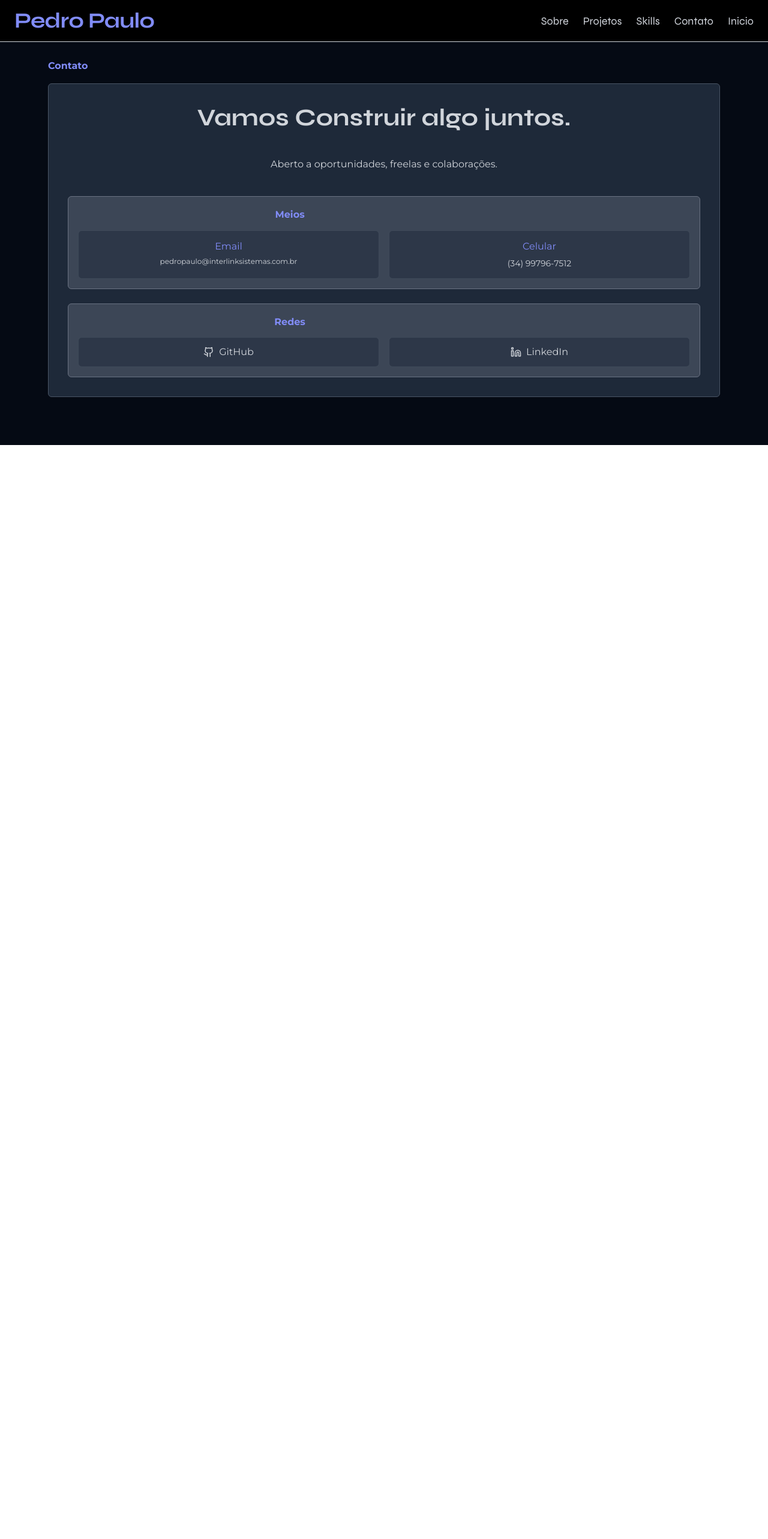
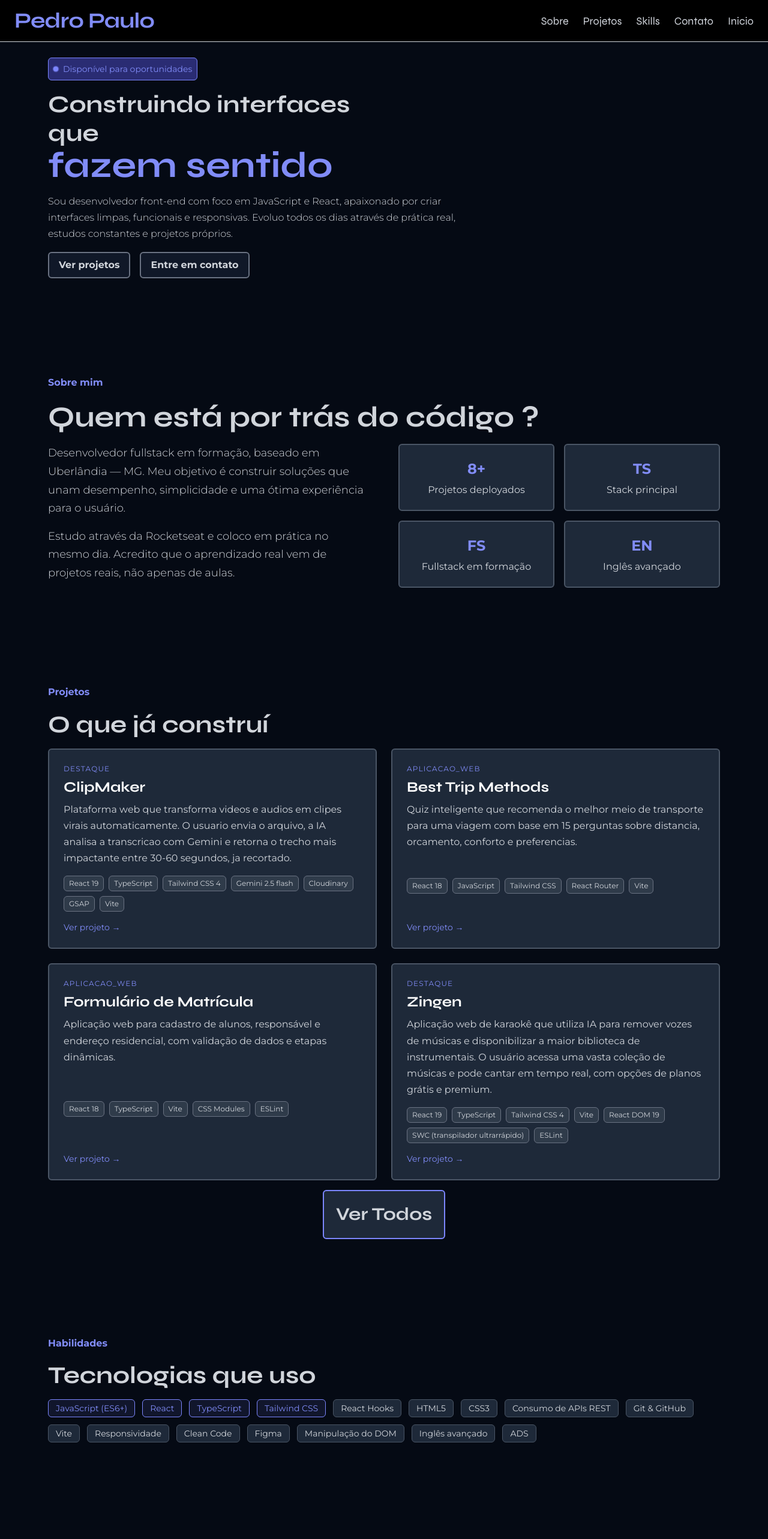
Before and after one commit to P3dr0PRR/portifa-16-03-26, a React (Vite) app: page / in a window 1280 px wide. Shown: the top 2566 px of the page at 60% size. Before the commit the page ends 800 px from the top, so only its background shows below. Built offline with nearby package versions, Linux system fonts and the light colour scheme.

Commit message:
refactor: adiciona footer no layer base com estilos globais

```diff
--- a/src/components/footer/footer.tsx
+++ b/src/components/footer/footer.tsx
@@ -1,6 +1,6 @@
 export function Footer() {
   return (
-    <footer className="w-full py-6 text-center text-gray-500 text-sm bg-black border-t border-gray-300">
+    <footer className="footer">
       Desenvolvido por Pedro Paulo &copy; {new Date().getFullYear()}
     </footer>
   );
--- a/src/global.css
+++ b/src/global.css
@@ -32,16 +32,19 @@ html {
   body {
     @apply font-montserrat antialiased;
   }
+  footer {
+    @apply w-full py-6 text-center text-gray-400 text-sm bg-black border-t border-gray-700;
+  }
 }
 
 @layer components {
   .sec-label {
-    @apply  text-text-secondary font-bold;
+    @apply text-text-secondary font-bold;
   }
-  .span-skills{
+  .span-skills {
     @apply px-3 py-1 rounded-md text-sm border transition-colors duration-200;
   }
-  .ctt-meios{
+  .ctt-meios {
     @apply font-bold text-text-secondary text-center;
   }
 }
--- a/src/pages/home/index.tsx
+++ b/src/pages/home/index.tsx
@@ -11,13 +11,13 @@ export function Home() {
     <div>
       <Nav />
       <section className="px-4 pt-18 md:pt-4 flex flex-col bg-[#050a14]">
-        {/* <Hero />
+        <Hero />
         <About />
         <ProjectsPreview />
-        <Habilidades /> */}
+        <Habilidades />
         <Contato />
       </section>
-      {/* <Footer /> */}
+      <Footer />
     </div>
   );
 }
```
